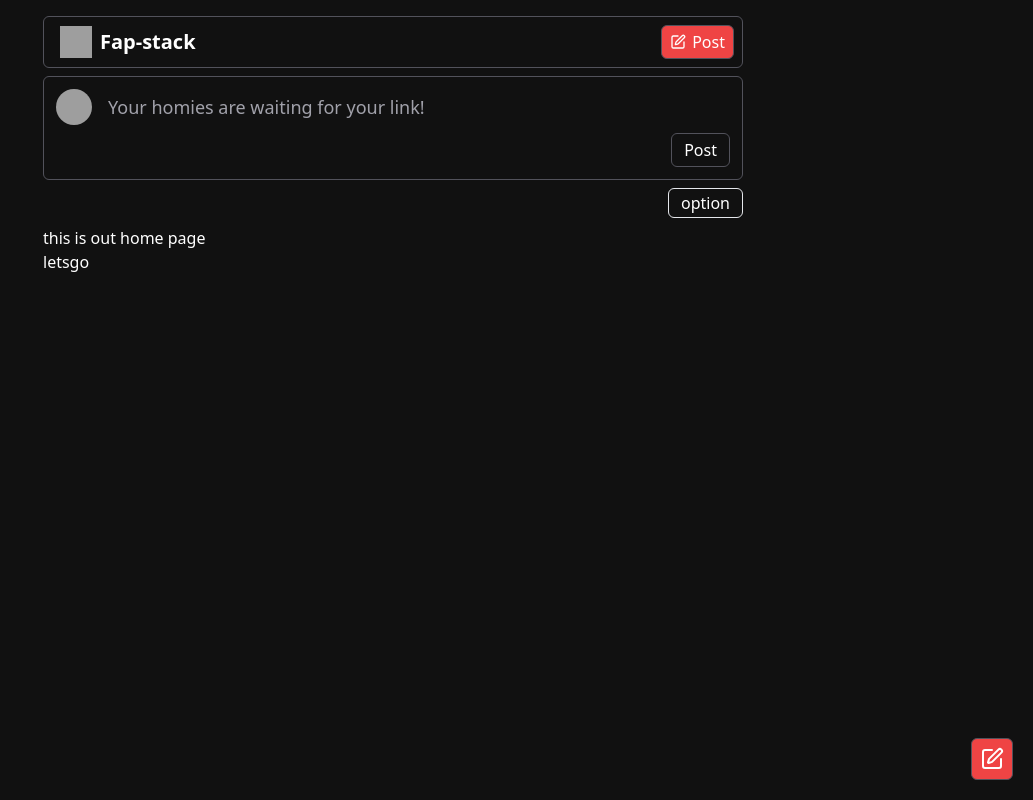
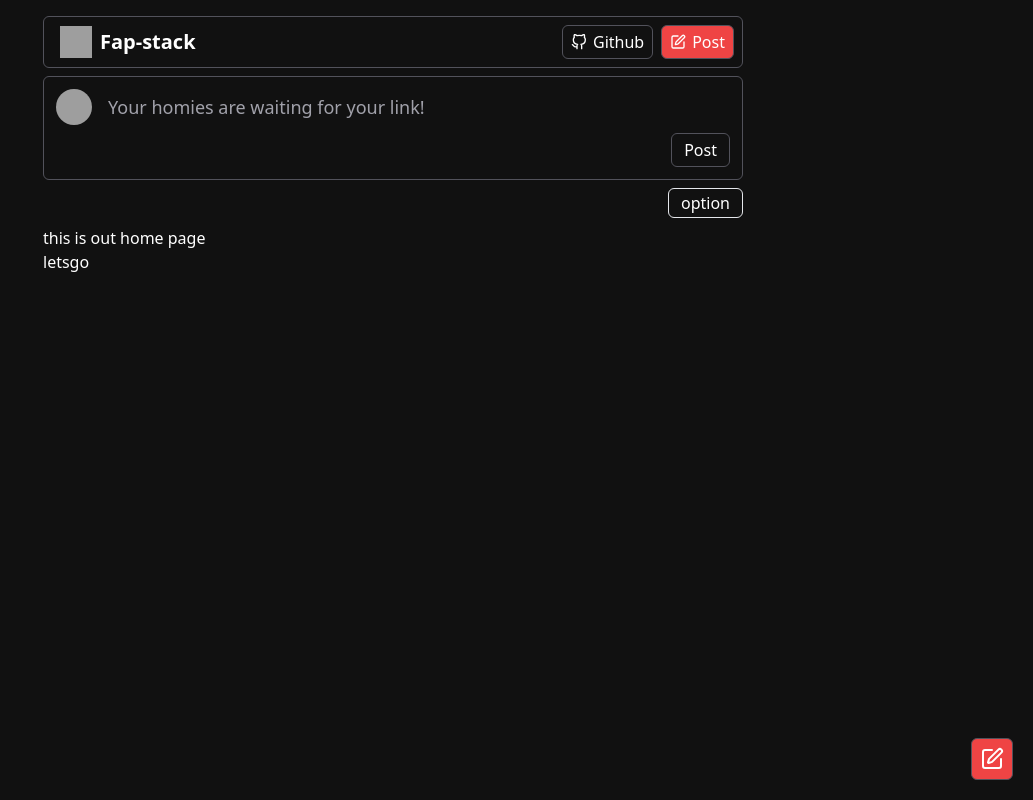
Before and after one commit to rinkitadhana/Fap-stack, a React (Vite) app in the folder client/: page / in a window 1280 px wide. Shown: the whole page, without its empty margins (247-1280 px from the left). Built offline with nearby package versions, Linux system fonts and the light colour scheme; grey boxes are pictures that could not be loaded.

Commit message:
github button added

```diff
--- a/client/src/Components/Navbar.tsx
+++ b/client/src/Components/Navbar.tsx
@@ -1,3 +1,4 @@
+import { FiGithub } from "react-icons/fi"
 import { LuSquarePen } from "react-icons/lu"
 
 const Navbar = () => {
@@ -10,6 +11,17 @@ const Navbar = () => {
         />
         <span className=" text-xl font-semibold">Fap-stack</span>
       </a>
+      <div className=" flex gap-2 items-center">
+        <a
+          href="https://github.com/rinkitadhana/Fap-stack"
+          target="_blank"
+          className=" flex gap-1.5 select-none items-center border border-zinc-600 bg-transparent transition duration-200 font-medium text-white rounded-md px-2 py-1"
+        >
+          <span>
+            <FiGithub />
+          </span>
+          <span>Github</span>
+        </a>
         <a
           href=""
           className=" flex gap-1.5 select-none items-center border border-zinc-600 bg-red-500 hover:bg-transparent transition duration-200 font-medium text-white rounded-md px-2 py-1"
@@ -17,6 +29,7 @@ const Navbar = () => {
           <LuSquarePen />
           Post
         </a>
+      </div>
     </nav>
   )
 }
```
Lines whose indentation alone changed are shown as unchanged.
